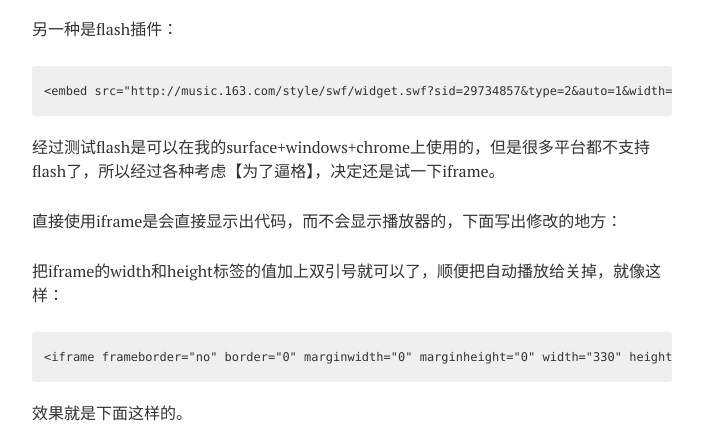
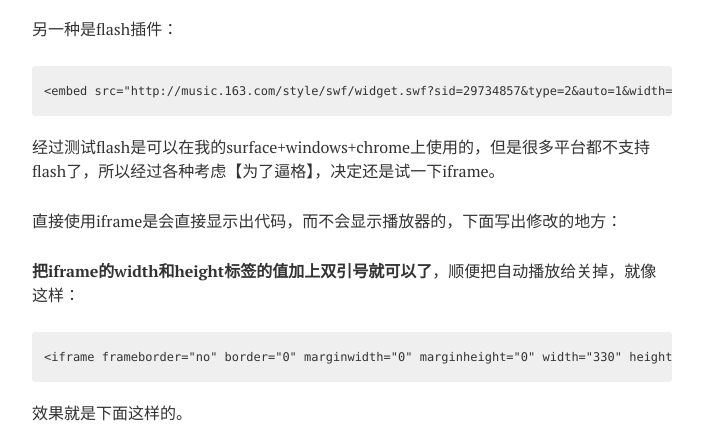
Before and after one commit to bingliang-zh/blog, a Jekyll site: the page built from _posts/2015-09-14-how-to-use-163-music-player.md, in a window 1280 px wide and 900 px high, scrolled down 1814 px, cut to the strip 0-446 px from the top of the window. Shown: the whole strip, without its empty margins (288-991 px from the left). Built offline with Jekyll 4.4.1, drawn with Linux system fonts in a browser that asks for light colours; nearby versions of some CDN libraries; library files that are not in the unit come from our copies; comment, search, counter and statistics services are not loaded.

Commit message:
加粗重要字段

```diff
--- a/_posts/2015-09-14-how-to-use-163-music-player.md
+++ b/_posts/2015-09-14-how-to-use-163-music-player.md
@@ -65,7 +65,7 @@ image:
 
 直接使用iframe是会直接显示出代码，而不会显示播放器的，下面写出修改的地方：
 
-把iframe的width和height标签的值加上双引号就可以了，顺便把自动播放给关掉，就像这样：
+**把iframe的width和height标签的值加上双引号就可以了**，顺便把自动播放给关掉，就像这样：
 
     <iframe frameborder="no" border="0" marginwidth="0" marginheight="0" width="330" height="86" src="http://music.163.com/outchain/player?type=2&id=29734857&auto=0&height=66"></iframe>
 
```
